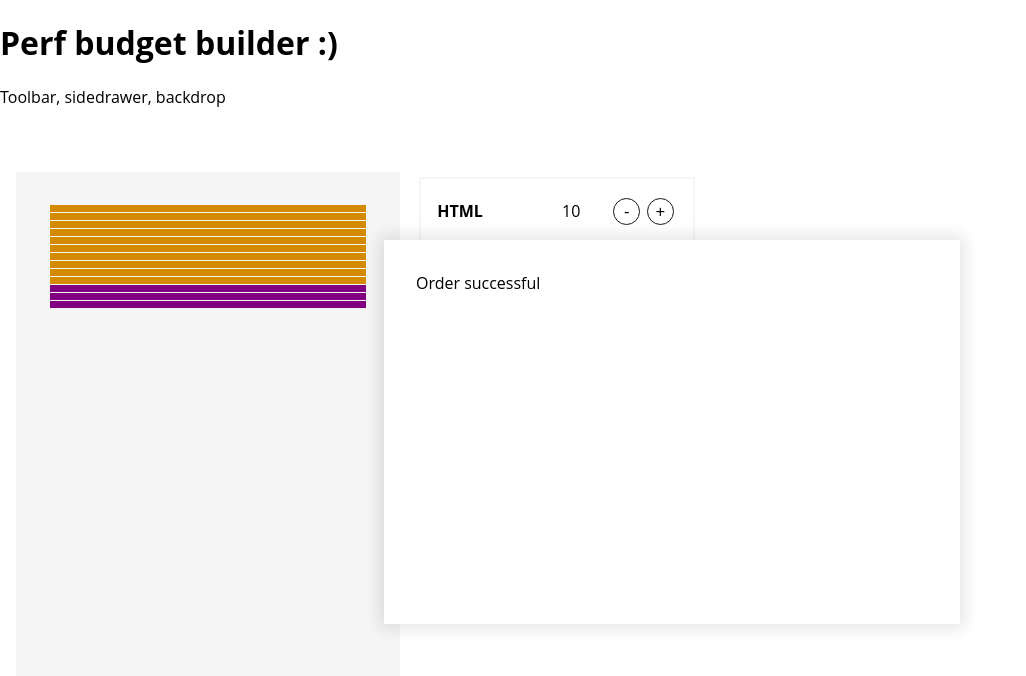
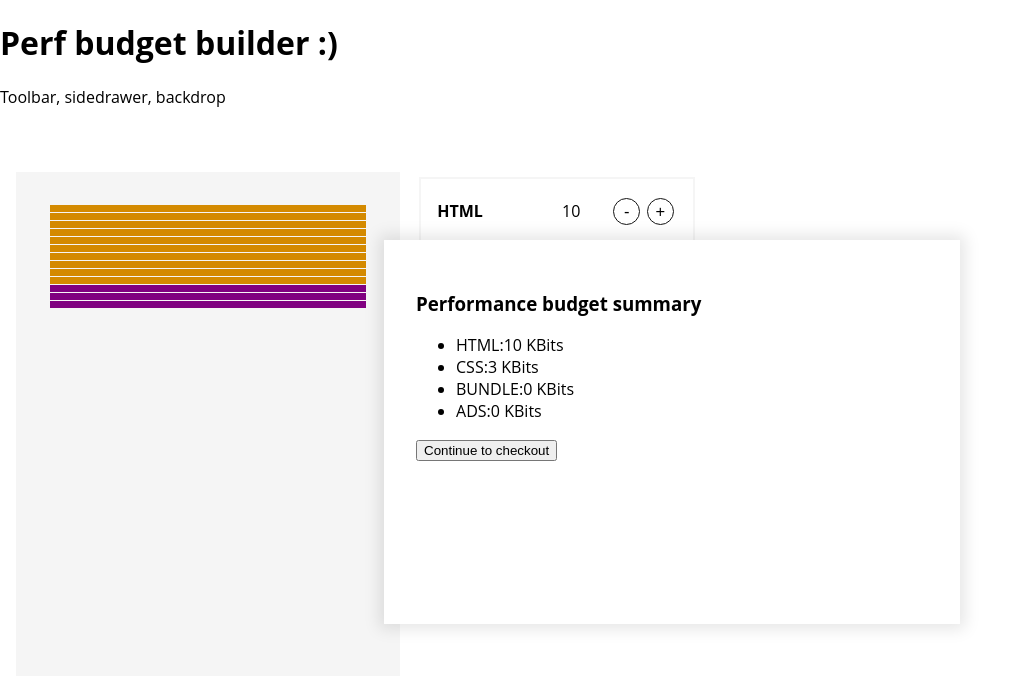
Before and after one commit to maudnals/demo-react-webperf-budget-builder, a React app: page / in a window 1280 px wide. Shown: the top 676 px of the page, without its empty margins (0-1026 px from the left). Built offline with nearby package versions, Linux system fonts and the light colour scheme.

Commit message:
feat - added modal content

```diff
--- /dev/null
+++ b/src/components/Budget/OrderSummary/OrderSummary.css
@@ -0,0 +1,3 @@
+.ResourceName {
+  text-transform: uppercase;
+}
--- /dev/null
+++ b/src/components/Budget/OrderSummary/OrderSummary.js
@@ -0,0 +1,25 @@
+import React, { Fragment } from 'react';
+import classes from './OrderSummary.css';
+
+const orderSummary = (props) => {
+
+  const resourcesList = Object.keys(props.resources)
+    .map(k => {
+      return (
+        <li key={k}>
+          <span className={classes.ResourceName}>{k}</span>:
+           {props.resources[k]} KBits
+        </li>);
+    });
+  return (
+    <Fragment>
+      <h3>Performance budget summary</h3>
+      <ul>
+        {resourcesList}
+      </ul>
+      <button>Continue to checkout</button>
+    </Fragment>
+  )
+}
+
+export default orderSummary;
--- a/src/containers/BudgetBuilder/BudgetBuilder.js
+++ b/src/containers/BudgetBuilder/BudgetBuilder.js
@@ -2,6 +2,7 @@ import React, { Component } from 'react';
 import Budget from '../../components/Budget/Budget';
 import BuildControls from '../../components/Budget/BuildControls/BuildControls';
 import Modal from '../../components/utils/Modal/Modal';
+import OrderSummary from '../../components/Budget/OrderSummary/OrderSummary';
 import classes from './BudgetBuilder.css';
 
 class BudgetBuilder extends Component {
@@ -53,7 +54,9 @@ class BudgetBuilder extends Component {
           />
         </div>
         <Modal>
-          Order successful
+          <OrderSummary
+            resources={this.state.resources}>
+          </OrderSummary>
         </Modal>
       </div>
     )
```
